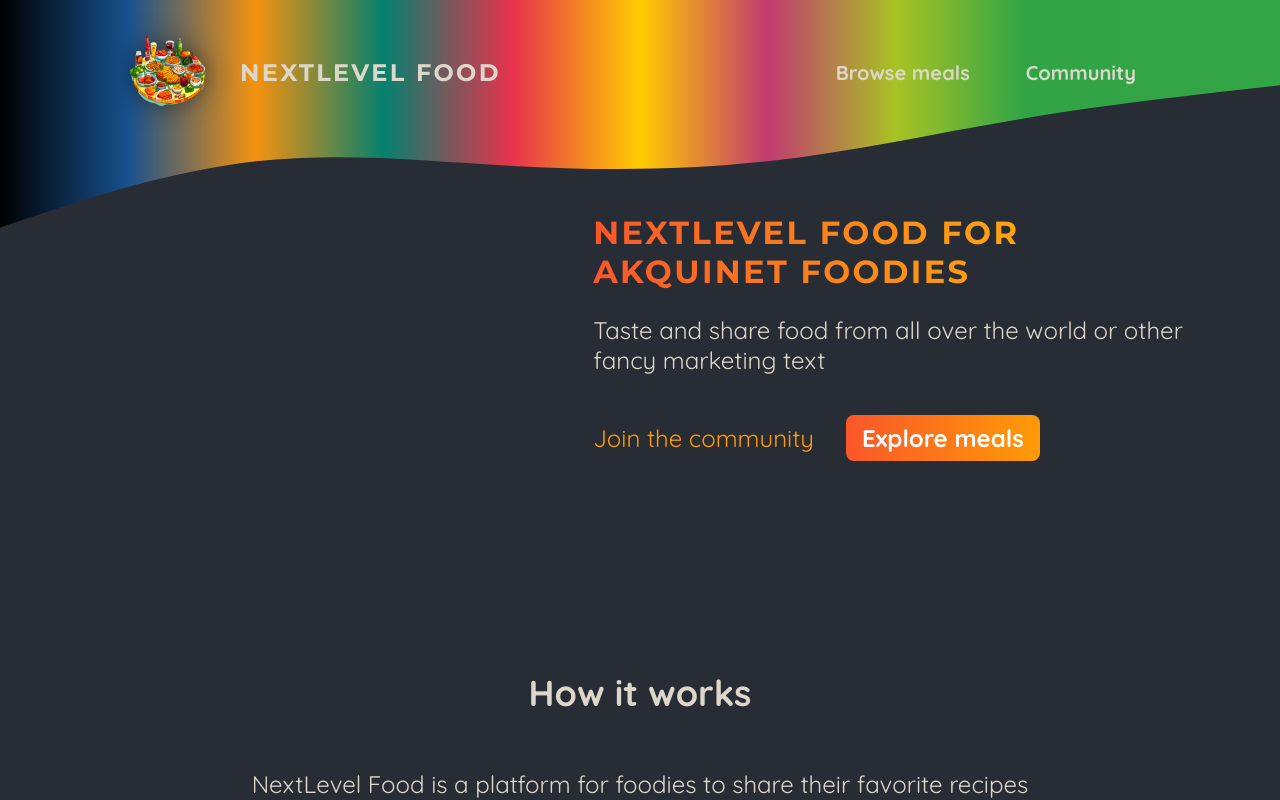
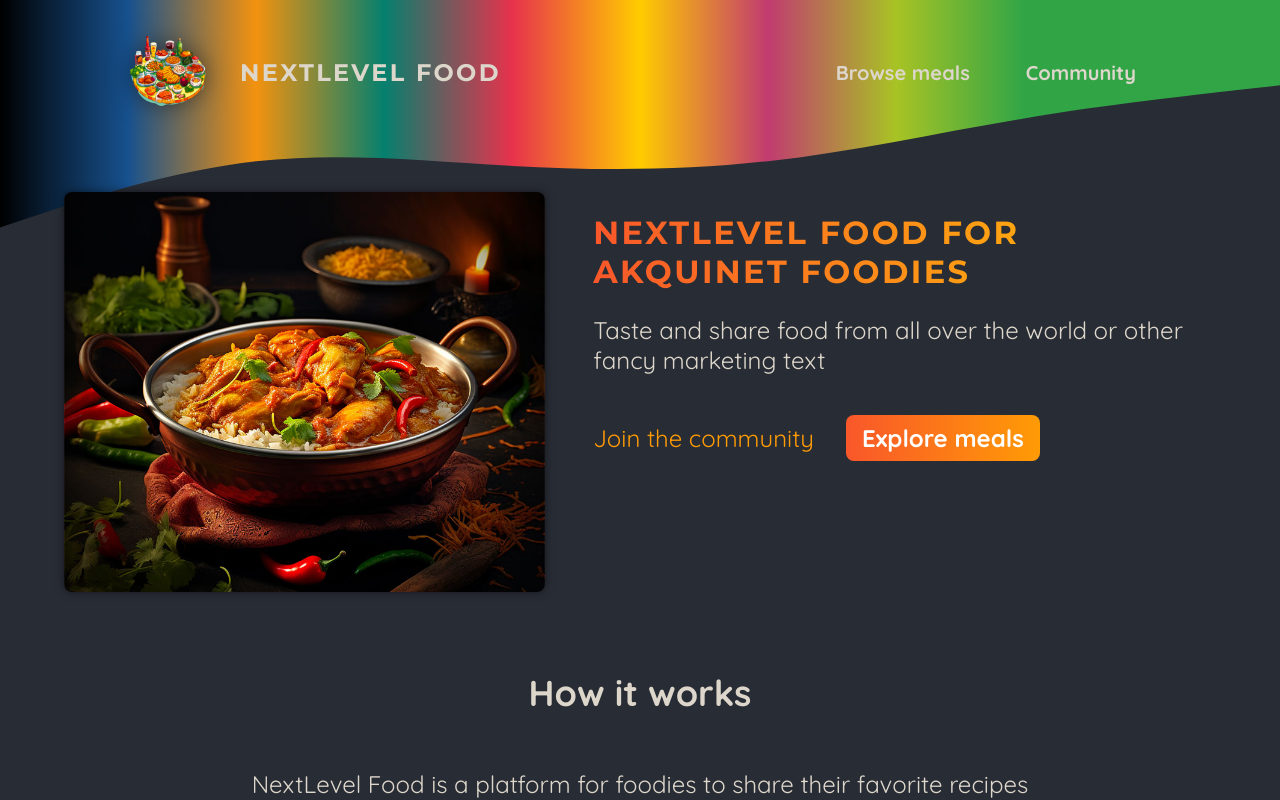
Before and after one commit to janpauldahlke/next-foodies, a Next.js app: page / in a window 1280 px wide. Shown: the top 800 px of the page. Built offline with nearby package versions, Linux system fonts and the light colour scheme.

Commit message:
add slide show to learn about client compontens versus server components

```diff
--- /dev/null
+++ b/app/components/images/image-slideshow.js
@@ -0,0 +1,52 @@
+'use client'
+
+import { useEffect, useState } from 'react';
+import Image from 'next/image';
+
+import burgerImg from '@/assets/burger.jpg';
+import curryImg from '@/assets/curry.jpg';
+import dumplingsImg from '@/assets/dumplings.jpg';
+import macncheeseImg from '@/assets/macncheese.jpg';
+import pizzaImg from '@/assets/pizza.jpg';
+import schnitzelImg from '@/assets/schnitzel.jpg';
+import tomatoSaladImg from '@/assets/tomato-salad.jpg';
+import styles from './image-slideshow.module.css';
+
+const images = [
+  { image: burgerImg, alt: 'A delicious, juicy burger' },
+  { image: curryImg, alt: 'A delicious, spicy curry' },
+  { image: dumplingsImg, alt: 'Steamed dumplings' },
+  { image: macncheeseImg, alt: 'Mac and cheese' },
+  { image: pizzaImg, alt: 'A delicious pizza' },
+  { image: schnitzelImg, alt: 'A delicious schnitzel' },
+  { image: tomatoSaladImg, alt: 'A delicious tomato salad' },
+];
+
+const ImageSlideshow = () => {
+  const [currentImageIndex, setCurrentImageIndex] = useState(0);
+
+  useEffect(() => {
+    const interval = setInterval(() => {
+      setCurrentImageIndex((prevIndex) =>
+        prevIndex < images.length - 1 ? prevIndex + 1 : 0
+      );
+    }, 5000);
+
+    return () => clearInterval(interval);
+  }, []);
+
+  return (
+    <div className={styles.slideshow}>
+      {images.map((image, index) => (
+        <Image
+          key={index}
+          src={image.image}
+          className={index === currentImageIndex ? styles.active : ''}
+          alt={image.alt}
+        />
+      ))}
+    </div>
+  );
+}
+
+export default ImageSlideshow;
--- /dev/null
+++ b/app/components/images/image-slideshow.module.css
@@ -0,0 +1,37 @@
+.slideshow {
+  position: relative;
+  width: 100%;
+  height: 100%;
+  border-radius: 8px;
+  overflow: hidden;
+  box-shadow: 0 0 0.5rem rgba(0, 0, 0, 0.5);
+}
+
+.slideshow img {
+  width: 100%;
+  height: 100%;
+  object-fit: cover;
+  position: absolute;
+  top: 0;
+  left: 0;
+  opacity: 0;
+  transform: scale(1.1) translateX(-1rem) rotate(-5deg);
+  transition: all 0.5s ease-in-out;
+
+  pointer-events: none;
+  /* Prevent clicking */
+  user-select: none;
+  /* Prevent text selection on images */
+  -webkit-user-drag: none;
+  /* Disable dragging in WebKit browsers */
+  -moz-user-select: none;
+  /* Prevent dragging in Firefox */
+  -ms-user-select: none;
+  /* Prevent dragging in IE/Edge */
+}
+
+.slideshow .active {
+  z-index: 1;
+  opacity: 1;
+  transform: scale(1) translateX(0) rotate(0);
+}
--- a/app/globals.css
+++ b/app/globals.css
@@ -6,11 +6,28 @@
 
 html {
   font-family: 'Quicksand', sans-serif;
+  margin: 0;
+  overscroll-behavior: none;
 }
 
 body {
   margin: 0;
+  padding: 0;
+  overflow-x: hidden;
+  height: 100%;
   background: radial-gradient(#282c34, #282c34);
+
+  min-height: 100vh;
+  overscroll-behavior: none;
+
+  user-select: none;
+  /* Disable text selection */
+  -webkit-user-select: none;
+  /* For WebKit browsers (Chrome, Safari) */
+  -moz-user-select: none;
+  /* For Firefox */
+  -ms-user-select: none;
+  /* For Internet Explorer/Edge */
 }
 
 .not-found,
--- a/app/page.js
+++ b/app/page.js
@@ -1,4 +1,6 @@
 import Link from 'next/link';
+
+import ImageSlideshow from './components/images/image-slideshow';
 
 import styles from './page.module.css'
 
@@ -7,7 +9,7 @@
     <>
       <header className={styles.header}>
         <div className={styles.slideshow}>
-
+          <ImageSlideshow ></ImageSlideshow>
         </div>
         <div>
           <div className={styles.hero}>
```
Also changed, not shown: 1 other file (tests, documents, lock files or other folders).
